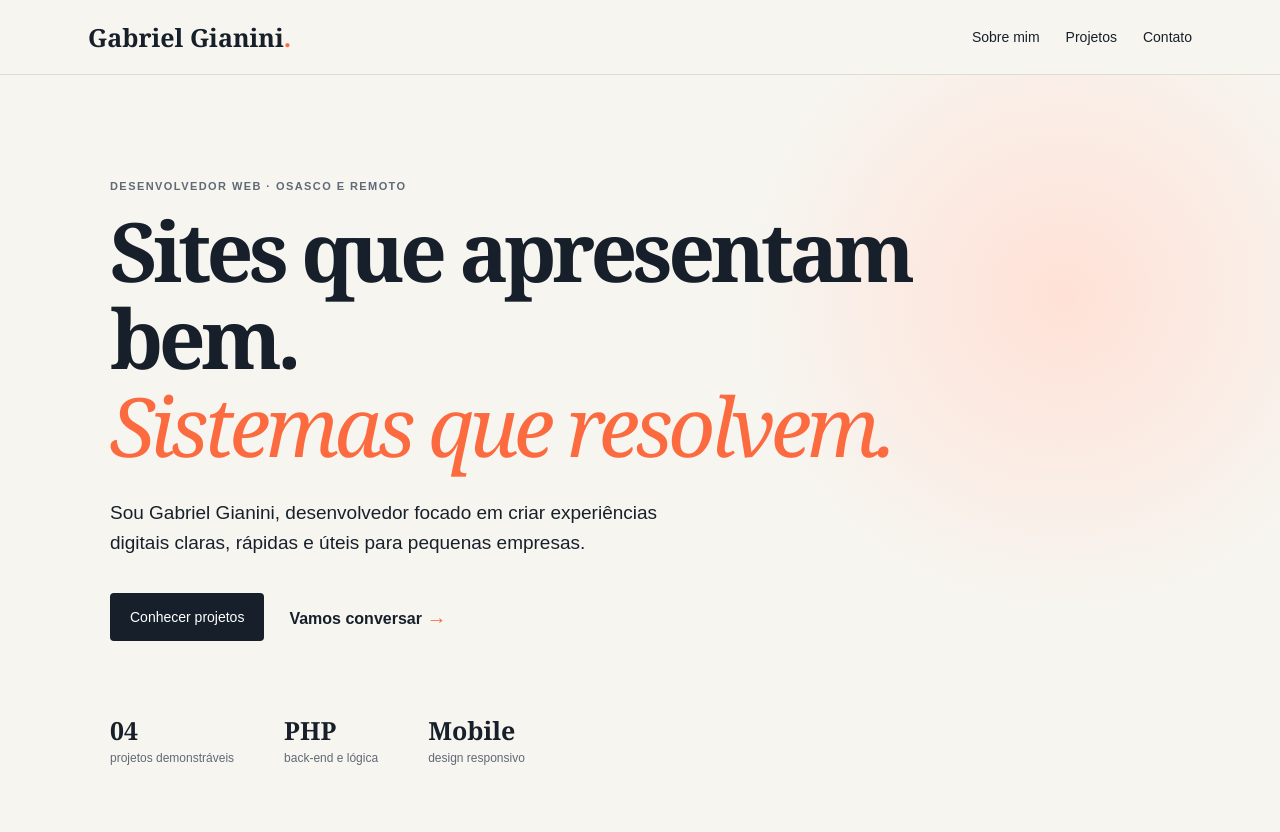
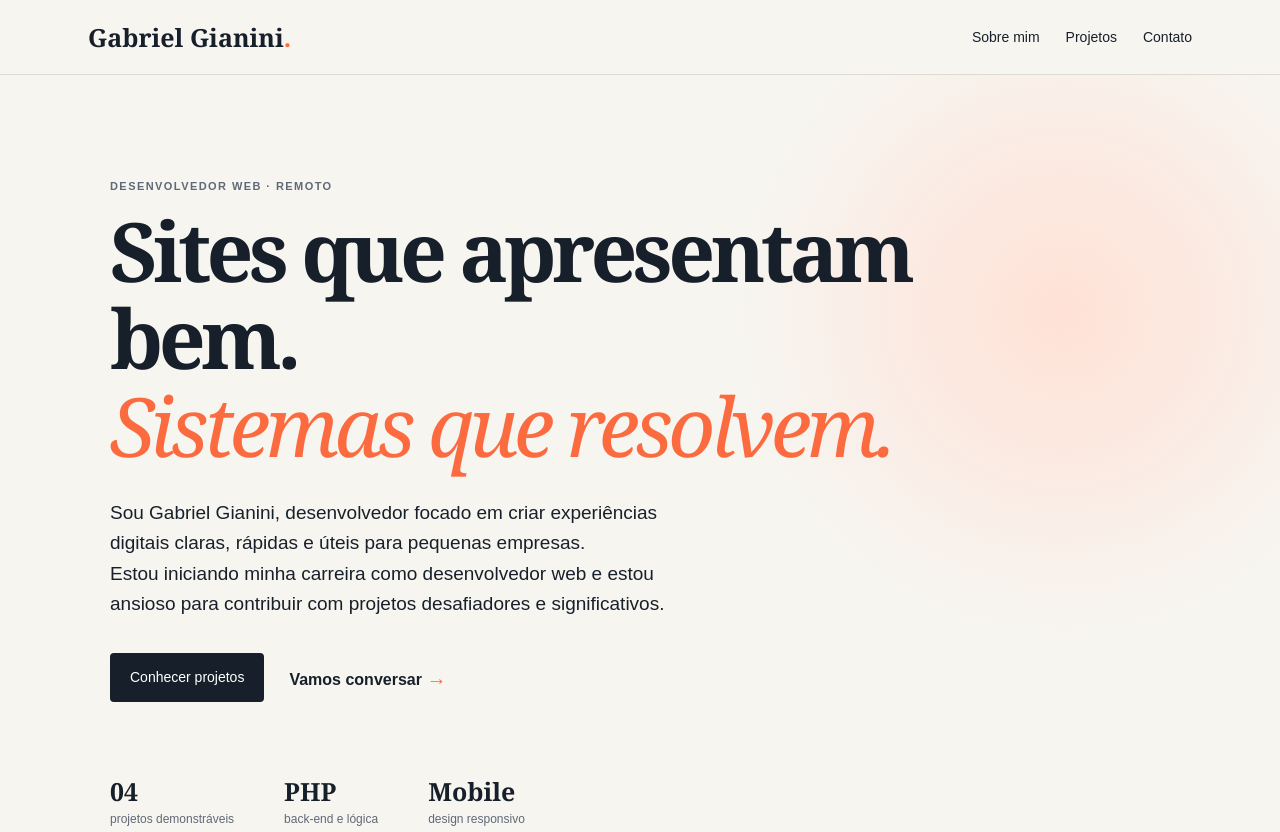
Before and after one commit to gabrielgianino13-debug/Site-portifolio, a plain HTML site: page sis/index.html in a window 1280 px wide. Shown: the top 832 px of the page. Drawn offline with Linux system fonts and the light colour scheme.

Commit message:
sobre mim

```diff
--- a/sis/index.html
+++ b/sis/index.html
@@ -11,9 +11,9 @@
   <header class="header"><a class="brand" href="#inicio">Gabriel Gianini<span>.</span></a><nav><a href="#sobre">Sobre mim</a><a href="#projetos">Projetos</a><a href="#contato">Contato</a></nav></header>
   <main>
     <section class="hero" id="inicio">
-      <p class="eyebrow">DESENVOLVEDOR WEB · OSASCO E REMOTO</p>
+      <p class="eyebrow">DESENVOLVEDOR WEB · REMOTO</p>
       <h1>Sites que apresentam bem.<br><em>Sistemas que resolvem.</em></h1>
-      <p class="lead">Sou Gabriel Gianini, desenvolvedor focado em criar experiências digitais claras, rápidas e úteis para pequenas empresas.</p>
+      <p class="lead">Sou Gabriel Gianini, desenvolvedor focado em criar experiências digitais claras, rápidas e úteis para pequenas empresas.<br>Estou iniciando minha carreira como desenvolvedor web e estou ansioso para contribuir com projetos desafiadores e significativos.</p>
       <div class="actions"><a class="button" href="#projetos">Conhecer projetos</a><a class="text-link" href="#contato">Vamos conversar <span>→</span></a></div>
       <div class="metrics"><div><strong>04</strong><span>projetos demonstráveis</span></div><div><strong>PHP</strong><span>back-end e lógica</span></div><div><strong>Mobile</strong><span>design responsivo</span></div></div>
     </section>
```
